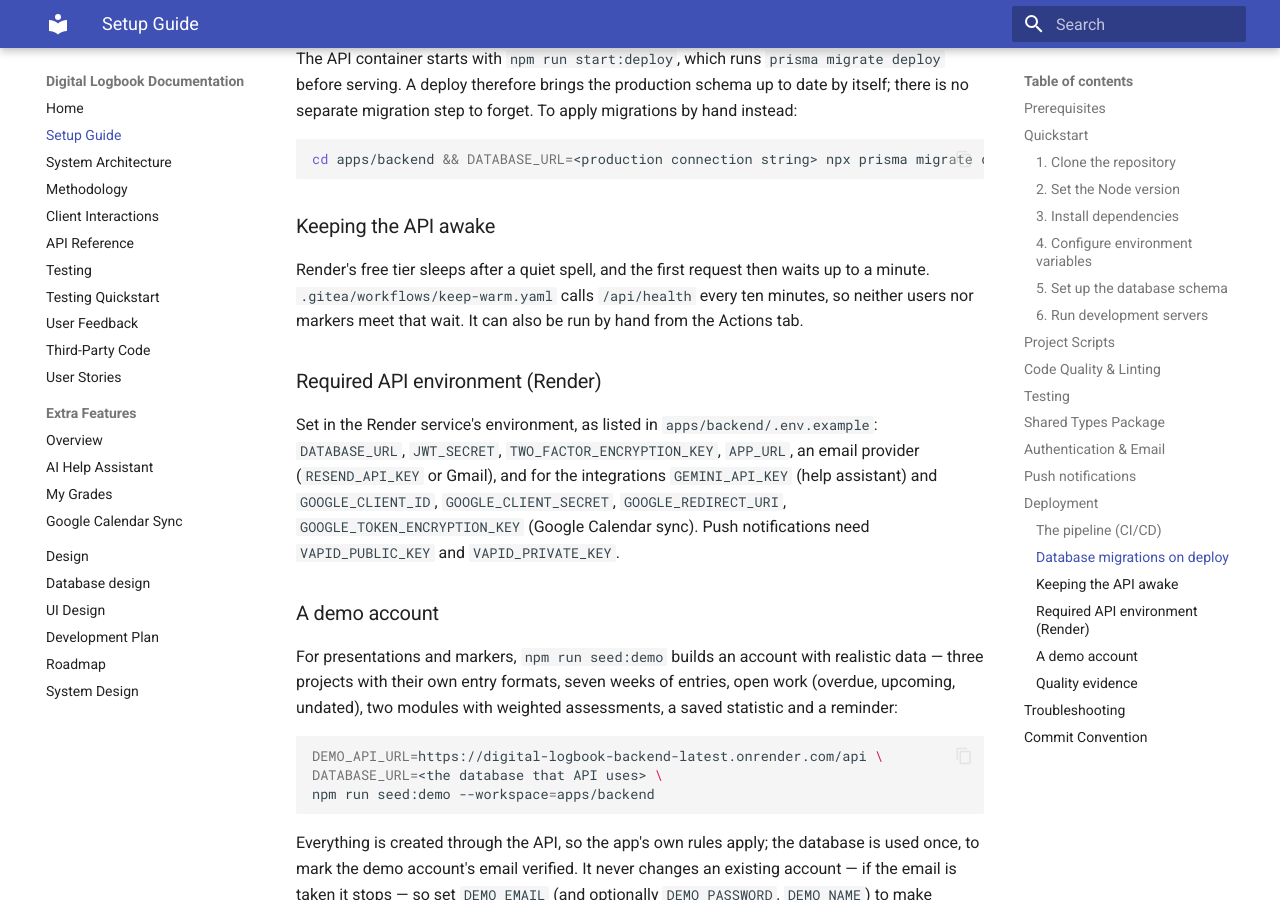
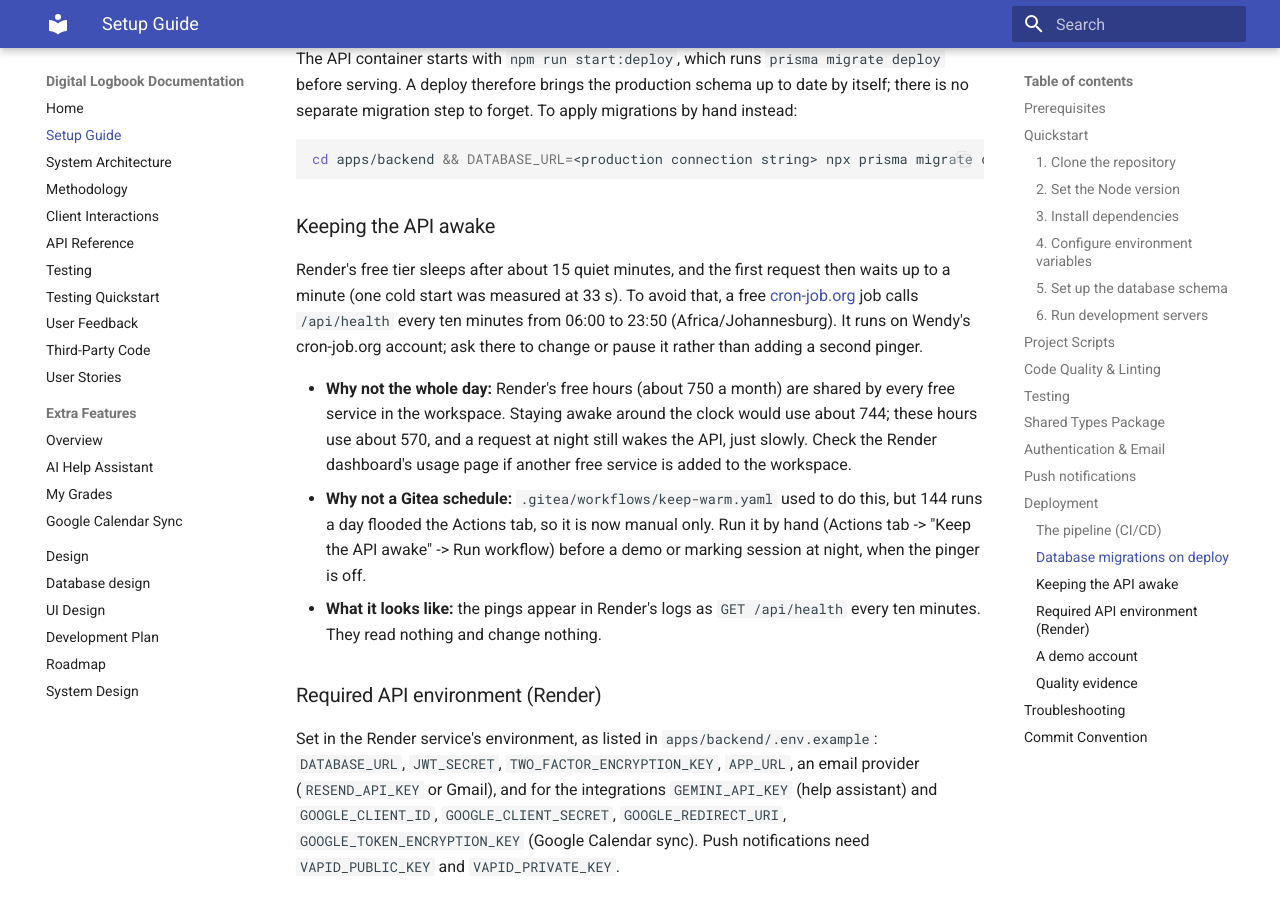
Before and after one commit to DiMpho-20/coms3011a-logbook-digital-logbook, an MkDocs documentation site: the page built from docs/setup.md, in a window 1280 px wide and 900 px high, scrolled down 8048 px. Built offline with MkDocs 1.6.1 and Material for MkDocs 9.7.7, drawn with Linux system fonts in a browser that asks for light colours.

Commit message:
docs: record the cron-job.org pinger that keeps the API awake
The scheduled keep-warm workflow is now manual only, so the setup guide
no longer described what keeps the API awake. It now covers the
cron-job.org job, its hours and why, and where to change it, so nobody
adds a second pinger or restores the Gitea schedule on top of it.

Co-Authored-By: Claude Opus 5.5 <noreply@anthropic.com>

```diff
--- a/docs/setup.md
+++ b/docs/setup.md
@@ -268,10 +268,24 @@ cd apps/backend && DATABASE_URL=<production connection string> npx prisma migrat
 
 ### Keeping the API awake
 
-Render's free tier sleeps after a quiet spell, and the first request then waits
-up to a minute. `.gitea/workflows/keep-warm.yaml` calls `/api/health` every ten
-minutes, so neither users nor markers meet that wait. It can also be run by
-hand from the Actions tab.
+Render's free tier sleeps after about 15 quiet minutes, and the first request
+then waits up to a minute (one cold start was measured at 33 s). To avoid that,
+a free [cron-job.org](https://cron-job.org) job calls `/api/health` every ten
+minutes from 06:00 to 23:50 (Africa/Johannesburg). It runs on Wendy's
+cron-job.org account; ask there to change or pause it rather than adding a
+second pinger.
+
+- **Why not the whole day:** Render's free hours (about 750 a month) are shared
+  by every free service in the workspace. Staying awake around the clock would
+  use about 744; these hours use about 570, and a request at night still wakes
+  the API, just slowly. Check the Render dashboard's usage page if another free
+  service is added to the workspace.
+- **Why not a Gitea schedule:** `.gitea/workflows/keep-warm.yaml` used to do
+  this, but 144 runs a day flooded the Actions tab, so it is now manual only.
+  Run it by hand (Actions tab -> "Keep the API awake" -> Run workflow) before a
+  demo or marking session at night, when the pinger is off.
+- **What it looks like:** the pings appear in Render's logs as `GET /api/health`
+  every ten minutes. They read nothing and change nothing.
 
 ### Required API environment (Render)
 
```
Also changed, not shown: README.md (+1 -1 lines), 1 other file.
